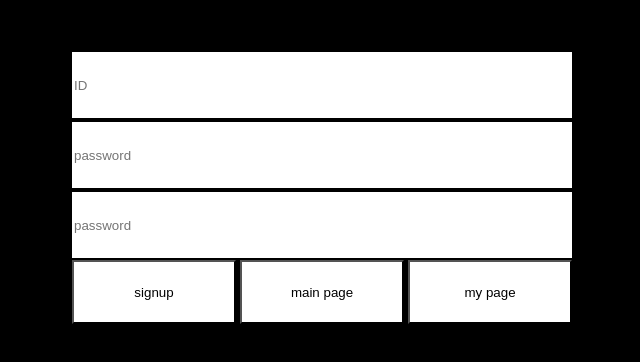
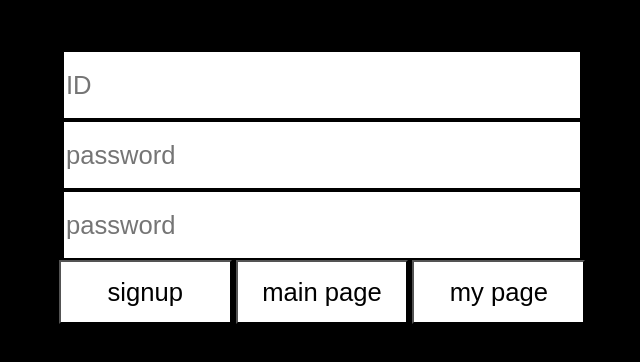
Before and after one commit to skullkim/express_todolist, a website: page views/signup.html in a window 1280 px wide. Shown: the part 320-682 px from the top of the page, without its empty margins (318-958 px from the left). Drawn offline with Linux system fonts and the light colour scheme; files that its build step writes are made by us from their sources; files whose address does not match are found by name.

Commit message:
optimized css

```diff
--- a/public/index-style.css
+++ b/public/index-style.css
@@ -24,7 +24,7 @@ body{
     border: 2px solid black;
     font-size: 5vh;
     height: 8vh;
-    width: 63vh;
+    width: 50vw;
 
 }
 
@@ -32,7 +32,8 @@ body{
 #login-btn, #signup-btn, #my-page{
     background-color: white;
     height: 8vh;
-    width: 21vh;
+    width: 16.5vw;
+    font-size: 3vw;
 }
 
 #me{
--- a/public/signup-style.css
+++ b/public/signup-style.css
@@ -1,15 +1,6 @@
 body{
     background-color: black;
 }
-
-/* table{
-    border: 1px solid black;
-    border-collapse: collapse;
-}
-
-table th, table td{
-    border: 1px solid black;
-} */
 
 #signup{
     height: 100vh;
@@ -27,16 +18,13 @@ table th, table td{
 #input>*{
     border: 2px solid black;
     height: 8vh;
-    width: 62vh;
-    /* padding: 5vh 15vh; */
+    width: 40vw;
+    font-size: 2vw;
 }
 
 .btn{
     background-color: white;
     height: 8vh;
-    width: 20.5vh;
+    width: 13.5vw;
+    font-size: 2vw;
 }
-/* .btn{
-    font-size: medium;
-    width: 20%;
-} */
--- a/public/todo-style.css
+++ b/public/todo-style.css
@@ -15,7 +15,6 @@ body{
 #title{
     color: white;
     display: flex;
-    /* flex-direction: column; */
     justify-content: center;
 }
 
@@ -33,7 +32,7 @@ body{
 
 #todo{
     height: 5vh;
-    width: 70vh;
+    width: 40vw;
 }
 #post{
     height: 5vh;
```
